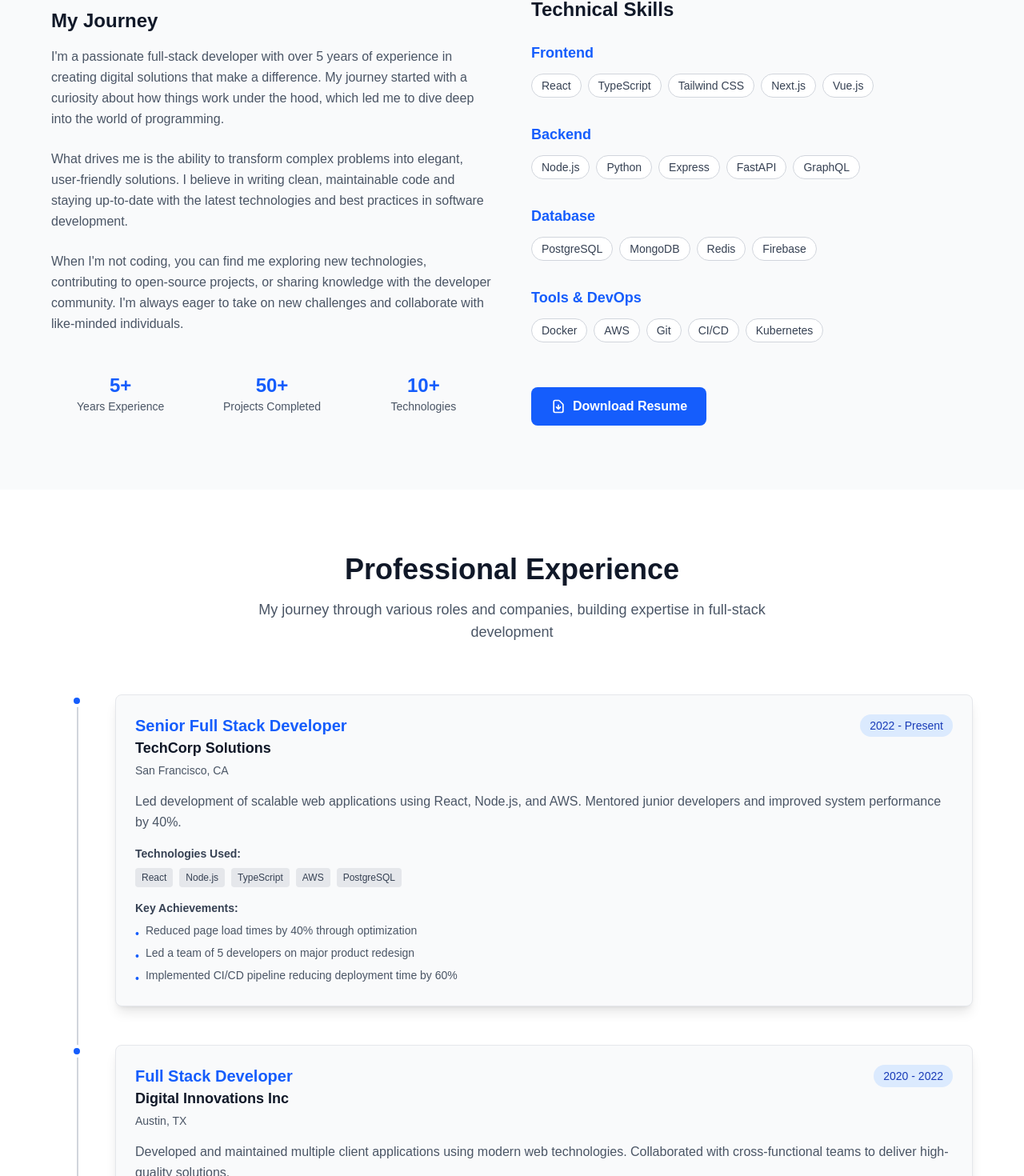
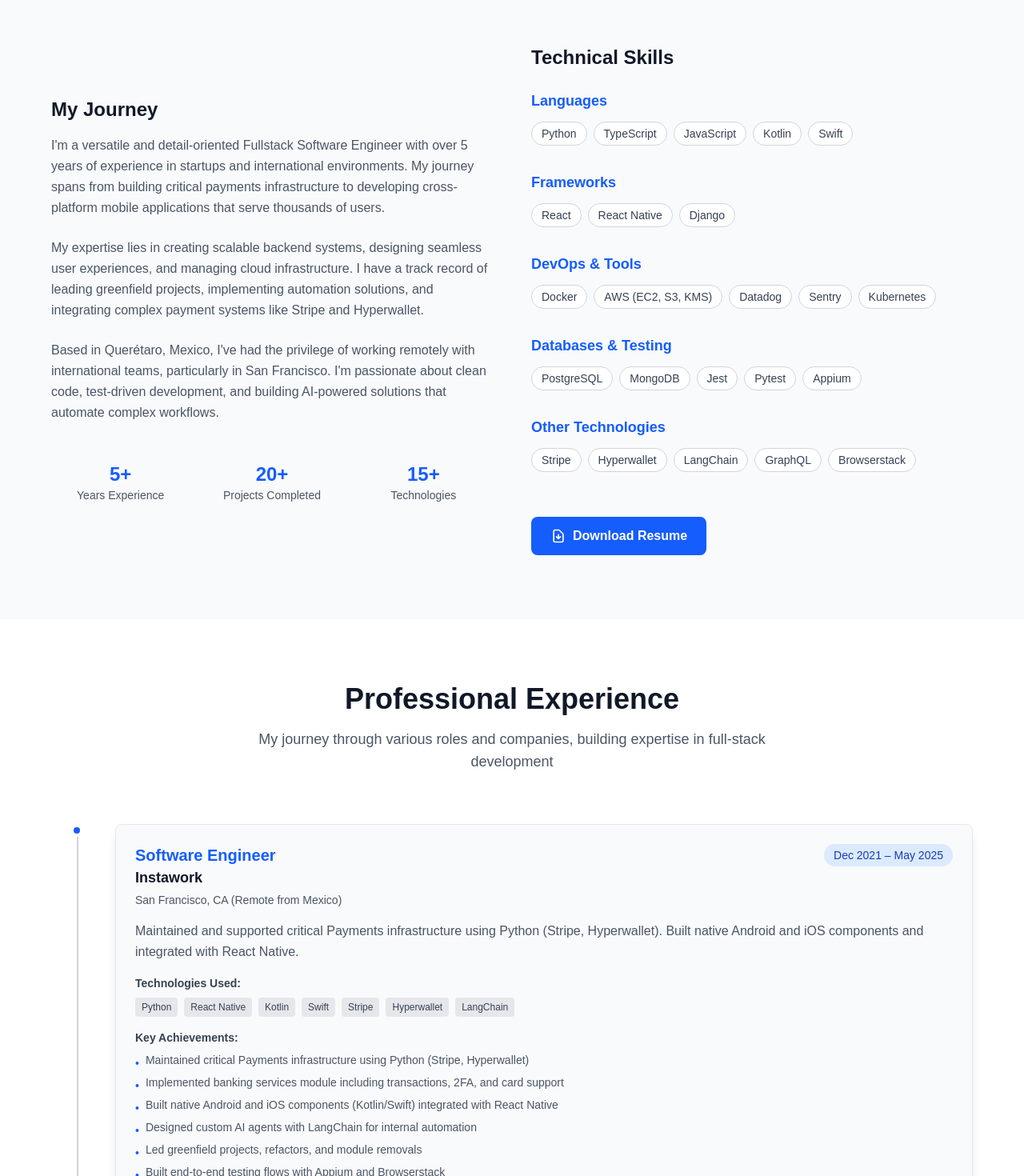
Before and after one commit to JorgeDelgadillo/jd-portfolio, a React (Vite) app: page / in a window 1280 px wide. Shown: the part 1064-2534 px from the top of the page at 80% size. Built offline with nearby package versions, Linux system fonts and the light colour scheme.

Commit message:
feat: update portfolio information

```diff
--- a/src/components/About/About.tsx
+++ b/src/components/About/About.tsx
@@ -4,10 +4,11 @@ const About = () => {
   const { darkMode } = useTheme();
 
   const skills = [
-    { category: 'Frontend', items: ['React', 'TypeScript', 'Tailwind CSS', 'Next.js', 'Vue.js'] },
-    { category: 'Backend', items: ['Node.js', 'Python', 'Express', 'FastAPI', 'GraphQL'] },
-    { category: 'Database', items: ['PostgreSQL', 'MongoDB', 'Redis', 'Firebase'] },
-    { category: 'Tools & DevOps', items: ['Docker', 'AWS', 'Git', 'CI/CD', 'Kubernetes'] }
+    { category: 'Languages', items: ['Python', 'TypeScript', 'JavaScript', 'Kotlin', 'Swift'] },
+    { category: 'Frameworks', items: ['React', 'React Native', 'Django'] },
+    { category: 'DevOps & Tools', items: ['Docker', 'AWS (EC2, S3, KMS)', 'Datadog', 'Sentry', 'Kubernetes'] },
+    { category: 'Databases & Testing', items: ['PostgreSQL', 'MongoDB', 'Jest', 'Pytest', 'Appium'] },
+    { category: 'Other Technologies', items: ['Stripe', 'Hyperwallet', 'LangChain', 'GraphQL', 'Browserstack'] }
   ];
 
   return (
@@ -36,23 +37,23 @@ const About = () => {
             <p className={`leading-relaxed ${
               darkMode ? 'text-gray-300' : 'text-gray-600'
             }`}>
-              I'm a passionate full-stack developer with over 5 years of experience in creating
-              digital solutions that make a difference. My journey started with a curiosity about
-              how things work under the hood, which led me to dive deep into the world of programming.
+              I'm a versatile and detail-oriented Fullstack Software Engineer with over 5 years of experience
+              in startups and international environments. My journey spans from building critical payments
+              infrastructure to developing cross-platform mobile applications that serve thousands of users.
             </p>
             <p className={`leading-relaxed ${
               darkMode ? 'text-gray-300' : 'text-gray-600'
             }`}>
-              What drives me is the ability to transform complex problems into elegant, user-friendly
-              solutions. I believe in writing clean, maintainable code and staying up-to-date with
-              the latest technologies and best practices in software development.
+              My expertise lies in creating scalable backend systems, designing seamless user experiences,
+              and managing cloud infrastructure. I have a track record of leading greenfield projects,
+              implementing automation solutions, and integrating complex payment systems like Stripe and Hyperwallet.
             </p>
             <p className={`leading-relaxed ${
               darkMode ? 'text-gray-300' : 'text-gray-600'
             }`}>
-              When I'm not coding, you can find me exploring new technologies, contributing to open-source
-              projects, or sharing knowledge with the developer community. I'm always eager to take on
-              new challenges and collaborate with like-minded individuals.
+              Based in Querétaro, Mexico, I've had the privilege of working remotely with international teams,
+              particularly in San Francisco. I'm passionate about clean code, test-driven development, and
+              building AI-powered solutions that automate complex workflows.
             </p>
 
             {/* Quick Stats */}
@@ -68,7 +69,7 @@ const About = () => {
               <div className="text-center">
                 <div className={`text-2xl font-bold ${
                   darkMode ? 'text-blue-400' : 'text-blue-600'
-                }`}>50+</div>
+                }`}>20+</div>
                 <div className={`text-sm ${
                   darkMode ? 'text-gray-400' : 'text-gray-600'
                 }`}>Projects Completed</div>
@@ -76,7 +77,7 @@ const About = () => {
               <div className="text-center">
                 <div className={`text-2xl font-bold ${
                   darkMode ? 'text-blue-400' : 'text-blue-600'
-                }`}>10+</div>
+                }`}>15+</div>
                 <div className={`text-sm ${
                   darkMode ? 'text-gray-400' : 'text-gray-600'
                 }`}>Technologies</div>
@@ -113,16 +114,21 @@ const About = () => {
 
             {/* Download Resume Button */}
             <div className="pt-6">
-              <button className={`px-6 py-3 rounded-lg font-semibold transition-colors flex items-center gap-2 ${
-                darkMode
-                  ? 'bg-blue-600 text-white hover:bg-blue-700'
-                  : 'bg-blue-600 text-white hover:bg-blue-700'
-              }`}>
+              <a
+                href="/resume_2025.pdf"
+                target="_blank"
+                rel="noopener noreferrer"
+                className={`inline-flex items-center gap-2 px-6 py-3 rounded-lg font-semibold transition-colors ${
+                  darkMode
+                    ? 'bg-blue-600 text-white hover:bg-blue-700'
+                    : 'bg-blue-600 text-white hover:bg-blue-700'
+                }`}
+              >
                 <svg className="w-5 h-5" fill="none" stroke="currentColor" viewBox="0 0 24 24">
                   <path strokeLinecap="round" strokeLinejoin="round" strokeWidth={2} d="M12 10v6m0 0l-3-3m3 3l3-3m2 8H7a2 2 0 01-2-2V5a2 2 0 012-2h5.586a1 1 0 01.707.293l5.414 5.414a1 1 0 01.293.707V19a2 2 0 01-2 2z" />
                 </svg>
                 Download Resume
-              </button>
+              </a>
             </div>
           </div>
         </div>
--- a/src/components/Experience/Experience.tsx
+++ b/src/components/Experience/Experience.tsx
@@ -6,58 +6,48 @@ const Experience = () => {
   const experiences = [
     {
       id: 1,
-      company: 'TechCorp Solutions',
-      position: 'Senior Full Stack Developer',
-      period: '2022 - Present',
-      location: 'San Francisco, CA',
-      description: 'Led development of scalable web applications using React, Node.js, and AWS. Mentored junior developers and improved system performance by 40%.',
-      technologies: ['React', 'Node.js', 'TypeScript', 'AWS', 'PostgreSQL'],
+      company: 'Instawork',
+      position: 'Software Engineer',
+      period: 'Dec 2021 – May 2025',
+      location: 'San Francisco, CA (Remote from Mexico)',
+      description: 'Maintained and supported critical Payments infrastructure using Python (Stripe, Hyperwallet). Built native Android and iOS components and integrated with React Native.',
+      technologies: ['Python', 'React Native', 'Kotlin', 'Swift', 'Stripe', 'Hyperwallet', 'LangChain'],
       achievements: [
-        'Reduced page load times by 40% through optimization',
-        'Led a team of 5 developers on major product redesign',
-        'Implemented CI/CD pipeline reducing deployment time by 60%'
+        'Maintained critical Payments infrastructure using Python (Stripe, Hyperwallet)',
+        'Implemented banking services module including transactions, 2FA, and card support',
+        'Built native Android and iOS components (Kotlin/Swift) integrated with React Native',
+        'Designed custom AI agents with LangChain for internal automation',
+        'Led greenfield projects, refactors, and module removals',
+        'Built end-to-end testing flows with Appium and Browserstack'
       ]
     },
     {
       id: 2,
-      company: 'Digital Innovations Inc',
-      position: 'Full Stack Developer',
-      period: '2020 - 2022',
-      location: 'Austin, TX',
-      description: 'Developed and maintained multiple client applications using modern web technologies. Collaborated with cross-functional teams to deliver high-quality solutions.',
-      technologies: ['Vue.js', 'Python', 'Django', 'Docker', 'MongoDB'],
+      company: 'Stateoftheart.ai',
+      position: 'Fullstack Developer',
+      period: 'Aug 2020 – Nov 2021',
+      location: 'Querétaro, Mexico',
+      description: 'Developed fullstack features for web applications using React. Maintained Dockerized services and basic AWS infrastructure.',
+      technologies: ['React', 'Docker', 'AWS', 'TypeScript', 'Python'],
       achievements: [
-        'Built 15+ responsive web applications',
-        'Improved code coverage from 60% to 95%',
-        'Reduced bug reports by 50% through better testing'
+        'Developed fullstack features for web applications using React',
+        'Maintained Dockerized services and basic AWS infrastructure',
+        'Contributed across frontend/backend layers for fast-paced deployments'
       ]
     },
     {
       id: 3,
-      company: 'StartupXYZ',
-      position: 'Frontend Developer',
-      period: '2019 - 2020',
-      location: 'Remote',
-      description: 'Focused on building responsive user interfaces and improving user experience. Worked closely with designers to implement pixel-perfect designs.',
-      technologies: ['React', 'JavaScript', 'Sass', 'Firebase'],
+      company: 'Corebooks',
+      position: 'Software Developer',
+      period: 'Jan 2019 – Jun 2020',
+      location: 'Celaya, Mexico',
+      description: 'Built cross-platform mobile point-of-sale system with React Native for mobile and React for web. Integrated Stripe payments and created ERP modules in Odoo.',
+      technologies: ['React Native', 'React', 'Python', 'Stripe', 'Odoo'],
       achievements: [
-        'Increased user engagement by 30%',
-        'Implemented responsive design system',
-        'Reduced bounce rate by 25%'
-      ]
-    },
-    {
-      id: 4,
-      company: 'WebDev Agency',
-      position: 'Junior Developer',
-      period: '2018 - 2019',
-      location: 'New York, NY',
-      description: 'Started my professional journey building websites and learning best practices in web development. Gained experience in multiple programming languages and frameworks.',
-      technologies: ['HTML', 'CSS', 'JavaScript', 'PHP', 'MySQL'],
-      achievements: [
-        'Completed 20+ client projects',
-        'Learned 5+ programming languages',
-        'Received "Rising Star" award'
+        'Built cross-platform mobile point-of-sale system with React Native',
+        'Developed web version using React',
+        'Integrated Stripe payments for transaction processing',
+        'Created ERP modules in Odoo using Python'
       ]
     }
   ];
@@ -184,23 +174,28 @@ const Experience = () => {
           </div>
         </div>
 
-        {/* Download Resume CTA */}
+        {/* View Resume CTA */}
         <div className="text-center mt-16">
           <p className={`mb-6 ${
             darkMode ? 'text-gray-300' : 'text-gray-600'
           }`}>
             Want to know more about my professional background?
           </p>
-          <button className={`px-8 py-3 rounded-lg font-semibold transition-colors inline-flex items-center gap-2 ${
+          <a
+            href="/resume_2025.pdf"
+            target="_blank"
+            rel="noopener noreferrer"
+            className={`px-8 py-3 rounded-lg font-semibold transition-colors inline-flex items-center gap-2 ${
             darkMode
               ? 'bg-blue-600 text-white hover:bg-blue-700'
               : 'bg-blue-600 text-white hover:bg-blue-700'
           }`}>
             <svg className="w-5 h-5" fill="none" stroke="currentColor" viewBox="0 0 24 24">
-              <path strokeLinecap="round" strokeLinejoin="round" strokeWidth={2} d="M12 10v6m0 0l-3-3m3 3l3-3m2 8H7a2 2 0 01-2-2V5a2 2 0 012-2h5.586a1 1 0 01.707.293l5.414 5.414a1 1 0 01.293.707V19a2 2 0 01-2 2z" />
+              <path strokeLinecap="round" strokeLinejoin="round" strokeWidth={2} d="M15 12a3 3 0 11-6 0 3 3 0 016 0z" />
+              <path strokeLinecap="round" strokeLinejoin="round" strokeWidth={2} d="M2.458 12C3.732 7.943 7.523 5 12 5c4.478 0 8.268 2.943 9.542 7-1.274 4.057-5.064 7-9.542 7-4.477 0-8.268-2.943-9.542-7z" />
             </svg>
-            Download Full Resume
-          </button>
+            View Full Resume
+          </a>
         </div>
       </div>
     </section>
--- a/src/components/Footer/Footer.tsx
+++ b/src/components/Footer/Footer.tsx
@@ -66,7 +66,7 @@ const Footer = () => {
                 <svg className="w-5 h-5 text-blue-400" fill="none" stroke="currentColor" viewBox="0 0 24 24">
                   <path strokeLinecap="round" strokeLinejoin="round" strokeWidth={2} d="M3 8l7.89 7.89a2 2 0 002.22 0L21 8M5 19h14a2 2 0 002-2V7a2 2 0 00-2-2H5a2 2 0 00-2 2v10a2 2 0 002 2z" />
                 </svg>
-                jorge@example.com
+                jorgdelgadillo@gmail.com
               </p>
               <p className={`flex items-center gap-2 ${
                 darkMode ? 'text-gray-300' : 'text-gray-300'
@@ -109,7 +109,7 @@ const Footer = () => {
             </p>
             <div className="space-y-3">
               <a
-                href="mailto:jorge@example.com"
+                href="mailto:jorgdelgadillo@gmail.com"
                 className={`block w-fit px-6 py-3 rounded-lg font-semibold transition-colors ${
                   darkMode
                     ? 'bg-blue-600 text-white hover:bg-blue-700'
--- a/src/components/Hero/Hero.tsx
+++ b/src/components/Hero/Hero.tsx
@@ -6,16 +6,16 @@ const Hero = () => {
   const technologies = [
     { name: 'React', icon: '⚛️' },
     { name: 'TypeScript', icon: '🔷' },
-    { name: 'JavaScript', icon: '💛' },
-    { name: 'Node.js', icon: '💚' },
-    { name: 'Python', icon: '🐍' },
+    { name: 'Python', icon: '�' },
+    { name: 'React Native', icon: '�' },
+    { name: 'JavaScript', icon: '�' },
     { name: 'AWS', icon: '☁️' },
     { name: 'Docker', icon: '🐳' },
-    { name: 'Git', icon: '📱' },
+    { name: 'Django', icon: '🎯' },
+    { name: 'PostgreSQL', icon: '🐘' },
     { name: 'MongoDB', icon: '🍃' },
-    { name: 'PostgreSQL', icon: '🐘' },
-    { name: 'GraphQL', icon: '📊' },
-    { name: 'Tailwind CSS', icon: '🎨' }
+    { name: 'Kotlin', icon: '�' },
+    { name: 'Swift', icon: '🧡' }
   ];
 
   return (
@@ -41,13 +41,14 @@ const Hero = () => {
           <p className={`text-xl md:text-2xl ${
             darkMode ? 'text-gray-300' : 'text-gray-600'
           }`}>
-            Full Stack Developer & Software Engineer
+            Software Engineer – Fullstack (React, Python, AWS)
           </p>
           <p className={`text-lg max-w-lg ${
             darkMode ? 'text-gray-400' : 'text-gray-500'
           }`}>
-            I'm passionate about building scalable web applications and solving complex problems
-            with clean, efficient code. Welcome to my digital portfolio where creativity meets functionality.
+            Versatile and detail-oriented Fullstack Software Engineer with over 5 years of experience
+            in startups and international environments. Passionate about building scalable systems,
+            automation, and delivering impactful user experiences.
           </p>
 
           {/* CTA Buttons */}
@@ -58,8 +59,9 @@ const Hero = () => {
             >
               View My Work
             </a>
+
             <a
-              href="#footer"
+              href="mailto:jorgdelgadillo@gmail.com"
               className={`px-8 py-3 border-2 rounded-lg font-semibold transition-colors ${
                 darkMode
                   ? 'border-blue-600 text-blue-400 hover:bg-blue-600 hover:text-white'
@@ -102,7 +104,7 @@ const Hero = () => {
               darkMode ? 'ring-4 ring-slate-700' : 'ring-4 ring-gray-200'
             }`}>
               <img
-                src="https://images.unsplash.com/photo-1507003211169-0a1dd7228f2d?w=400&h=400&fit=crop&crop=face"
+                src="/avatar.jpg" // Replace with your avatar image path
                 alt="Jorge Delgadillo"
                 className="w-full h-full object-cover"
               />
```
Also changed, not shown: public/avatar.jpg (added), 1 other file (tests, documents, lock files or other folders).
